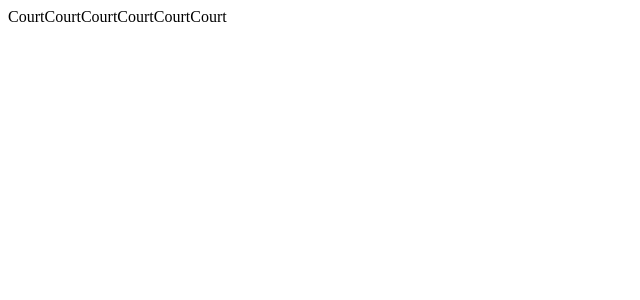
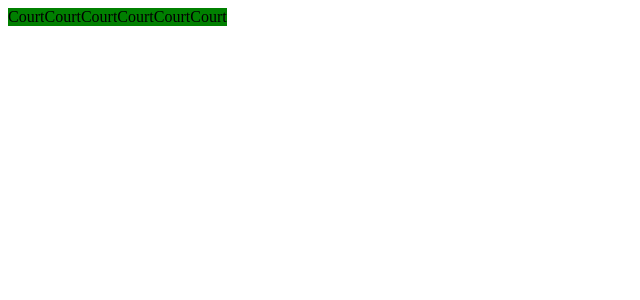
Before and after one commit to seongsp/projectb, a React (Create React App) app: page / in a window 1280 px wide. Shown: the top 300 px of the page, without its empty margins (0-640 px from the left). Built offline with nearby package versions, Linux system fonts and the light colour scheme; the HTML template or start-up script is replaced by a standard one.

Commit message:
modulizes court.css

```diff
--- a/src/components/Court/Court.jsx
+++ b/src/components/Court/Court.jsx
@@ -1,10 +1,11 @@
 import React, { useState } from 'react'
+import styles from './Court.module.css'
 
 
 
 function Court() {
     return (
-        <div>
+        <div className={styles.court}>
             Court
         </div>
     )
--- /dev/null
+++ b/src/components/Court/Court.module.css
@@ -0,0 +1,7 @@
+.court {
+  background-color: green;
+}
+
+.inplay {
+  background-color: red;
+}
```
Also changed, not shown: src/components/Court/Court.css (deleted, +0 -7 lines), 2 other files (tests, documents, lock files or other folders).
